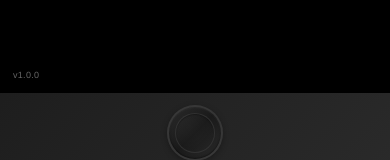
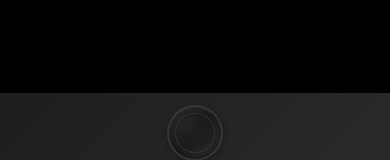
Before and after one commit to retired-wizard/vibephone, a Next.js app: page / in a window 390 px wide. Shown: the part 671-831 px from the top of the page. Built offline with nearby package versions, Linux system fonts and the light colour scheme.

Commit message:
Remove version display, restore version-based cache clearing, add auto-focus to custom input

```diff
--- a/app/page.tsx
+++ b/app/page.tsx
@@ -46,8 +46,12 @@ export default function Home() {
   const deviceContainerRef = useRef<HTMLDivElement>(null)
   const fullscreenAttemptRef = useRef<number>(0)
   const shouldUnlockRef = useRef(false)
-  // Generate version once per build - use fixed default to avoid hydration mismatch
-  const buildVersion = 'v1.0.0'
+  const customInputRef = useRef<HTMLTextAreaElement>(null)
+  // Build version for cache invalidation - automatically set at build time in next.config.js
+  // Each build generates a new timestamp-based version, which triggers cache clearing for users
+  const buildVersion = typeof window !== 'undefined' && process.env.NEXT_PUBLIC_BUILD_VERSION
+    ? process.env.NEXT_PUBLIC_BUILD_VERSION
+    : 'v1.0.0' // Fallback if env var not available (shouldn't happen in production)
 
   useEffect(() => {
     // Check if build version changed - if so, clear all cached apps
@@ -112,6 +116,27 @@ export default function Home() {
     }, 1000)
     return () => clearInterval(interval)
   }, [])
+
+  // Auto-focus custom input when it's shown
+  useEffect(() => {
+    if (showCustomInput && customInputRef.current) {
+      // Try to focus immediately, then again after a short delay to ensure it works
+      const focusInput = () => {
+        if (customInputRef.current) {
+          customInputRef.current.focus()
+          // On mobile, ensure the keyboard appears
+          if (isMobile) {
+            customInputRef.current.click()
+          }
+        }
+      }
+      // Try immediately
+      focusInput()
+      // Try again after render completes
+      setTimeout(focusInput, 50)
+      setTimeout(focusInput, 150)
+    }
+  }, [showCustomInput, isMobile])
 
   // Show update button when user returns to app that has a pending update
   useEffect(() => {
@@ -974,7 +999,7 @@ export default function Home() {
         setCurrentApp((prevApp) => {
           // Only update if we're on the correct app and have pending HTML
           if (prevApp === prevPendingName) {
-            // Cache the updated version
+            // Cache the updated app
             localStorage.setItem(`app_${prevApp}`, prevPendingHtml)
             // Update description if pending description exists
             const pendingDesc = localStorage.getItem(`app_${prevApp}_desc_pending`)
@@ -1546,7 +1571,7 @@ export default function Home() {
               ))}
             </div>
 
-            {/* Bottom bar with version and fullscreen button */}
+            {/* Bottom bar with fullscreen button */}
             <div style={{
               position: 'absolute',
               bottom: '0',
@@ -1651,19 +1676,6 @@ export default function Home() {
                   Fullscreen
                 </button>
               )}
-
-              {/* Version indicator - Bottom right corner */}
-              <div style={{
-                fontSize: '9px',
-                color: 'rgba(255, 255, 255, 0.4)',
-                fontFamily: 'Helvetica Neue',
-                fontWeight: '300',
-                letterSpacing: '0.3px',
-                userSelect: 'none',
-                WebkitUserSelect: 'none'
-              }}>
-                {buildVersion}
-              </div>
             </div>
           </div>
           )}
@@ -2052,7 +2064,13 @@ export default function Home() {
 
                 {/* Pen and Paper Button */}
                 <button
-                  onClick={() => setShowCustomInput(true)}
+                  onClick={() => {
+                    setShowCustomInput(true)
+                    // Focus the input immediately after state update
+                    setTimeout(() => {
+                      customInputRef.current?.focus()
+                    }, 0)
+                  }}
                   disabled={isFixingApp || isEnhancingApp}
                   style={{
                     background: 'linear-gradient(135deg, #3498DB 0%, #2980B9 50%, #1F6391 100%)',
@@ -2091,6 +2109,7 @@ export default function Home() {
                 gap: '12px'
               }}>
                 <textarea
+                  ref={customInputRef}
                   value={customCommand}
                   onChange={(e) => setCustomCommand(e.target.value)}
                   onTouchStart={(e) => e.stopPropagation()}
```
